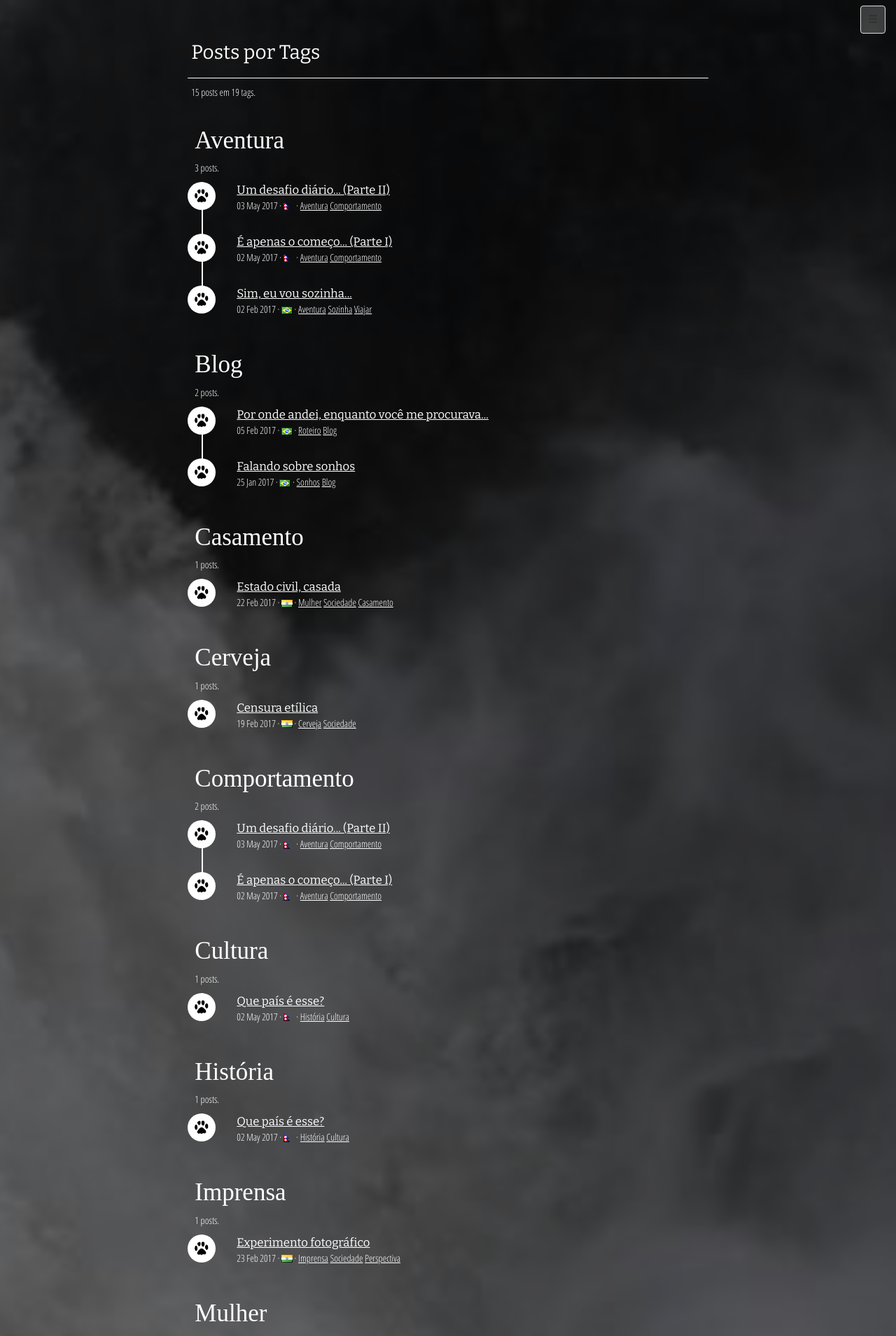
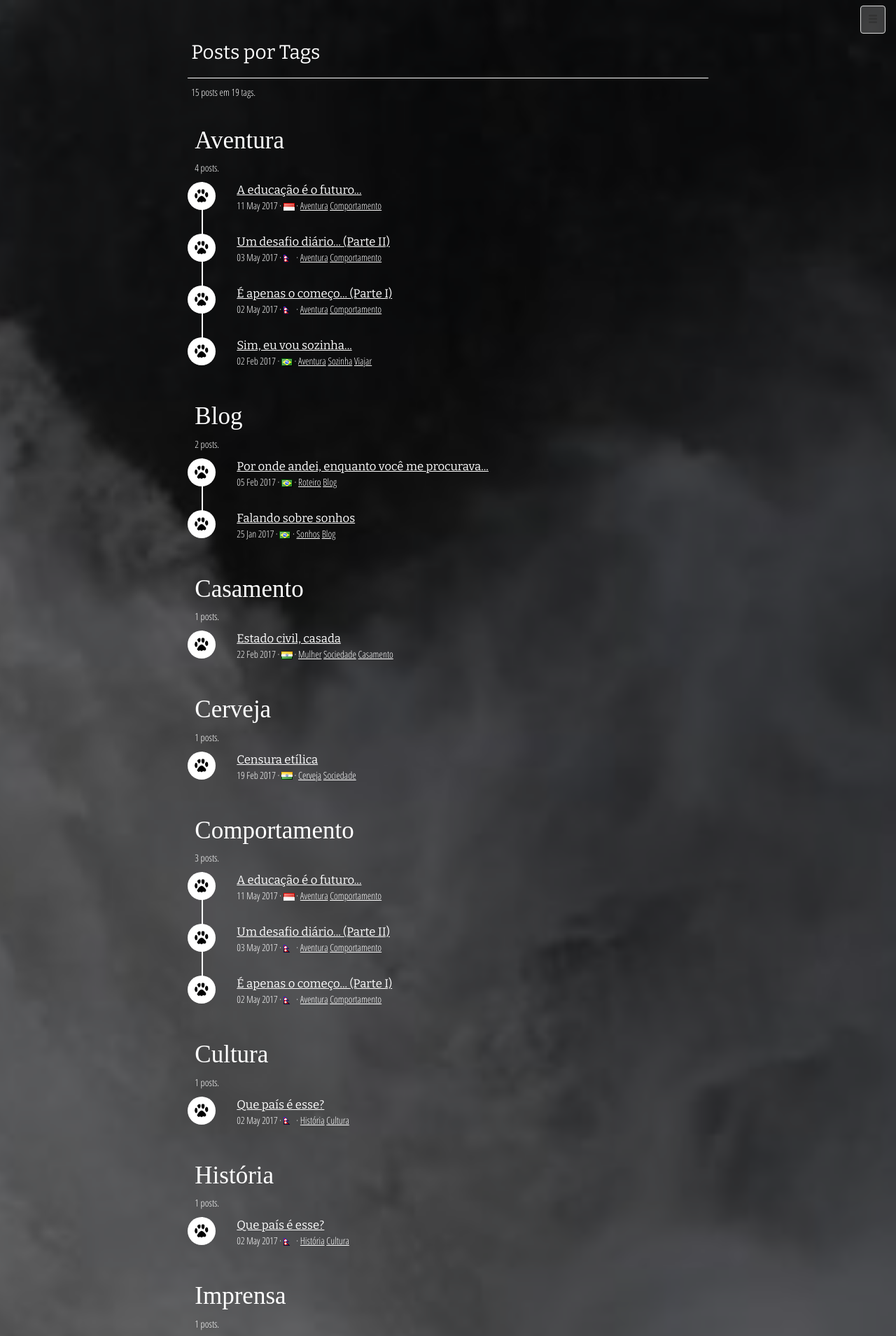
Before and after one commit to amandaferrari/project-grace-marguerite, a Jekyll site: the page built from travel/tags/index.html, in a window 1280 px wide. Shown: the top 1909 px of the page at 70% size. Built offline with Jekyll 4.4.1, drawn with Linux system fonts in a browser that asks for light colours; nearby versions of some CDN libraries; some web fonts are replaced; some of the changed text lies outside the part shown.

Commit message:
Update 2017-05-11-esperanca-educacao.md

```diff
--- a/_posts/2017-05-11-esperanca-educacao.md
+++ b/_posts/2017-05-11-esperanca-educacao.md
@@ -3,13 +3,14 @@ layout: post
 title: A educação é o futuro...
 description: Quando os estranhos se unem
 category: travel
-tags: ['Educação','Sociedade']
+tags: ['Aventura','Comportamento']
 image: post15.jpg
 image-description: "Foto: Templo de Borobudur."
 country-code: id
-country:Indonesia
+country: Indonesia
 comments: true
 ---
+
 
 Esses dois meninos, com metade da minha idade e que seguramente poderiam ser meus filhos, me abordaram timidamente hoje no Templo de Borobudur em Yogyakarta, Indonésia, para saber se poderiam me acompanhar na minha visita, com o único intuito de que pudessem treinar seu inglês com um estrangeiro (não sei como perceberam que eu era estrangeira! rs).
 
```
